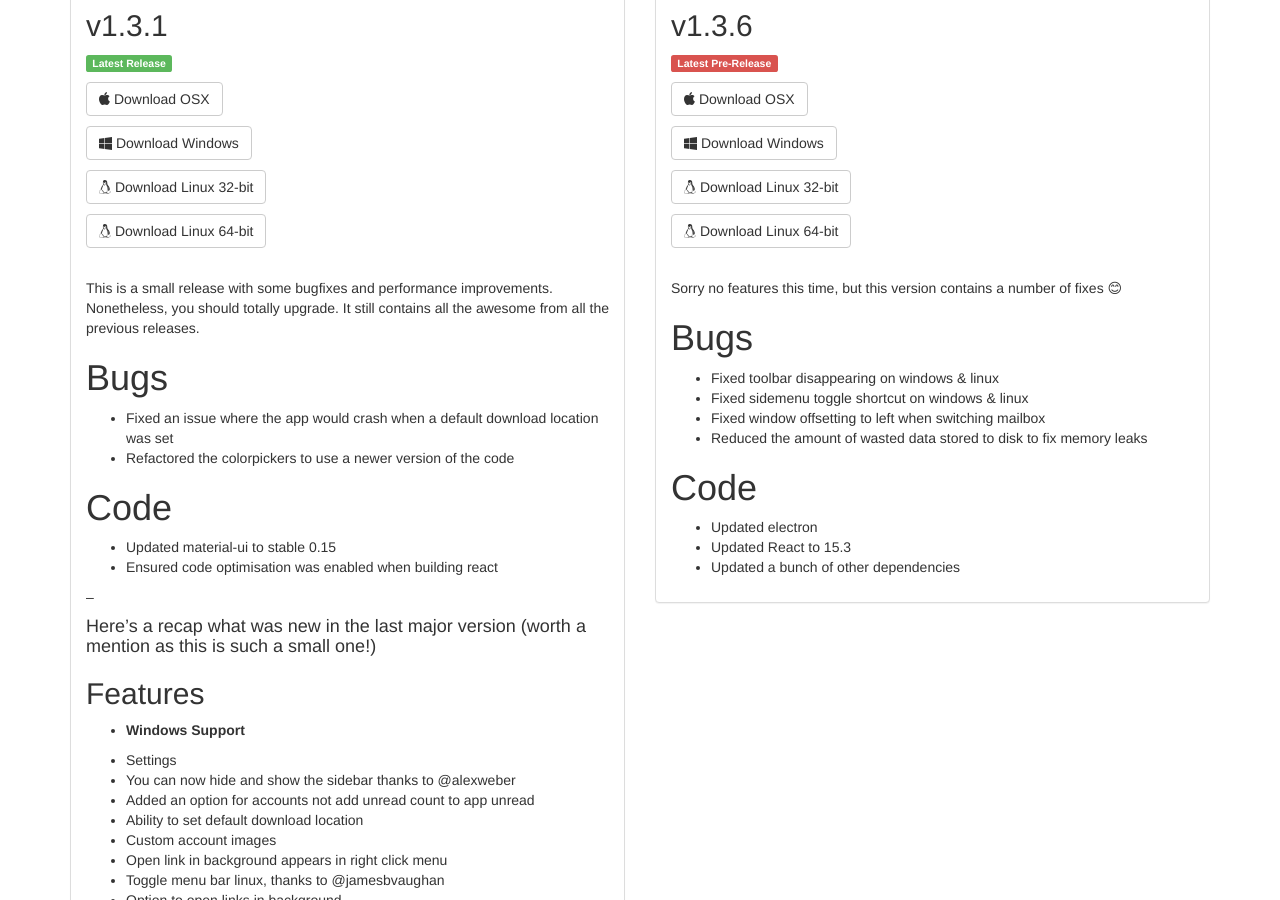
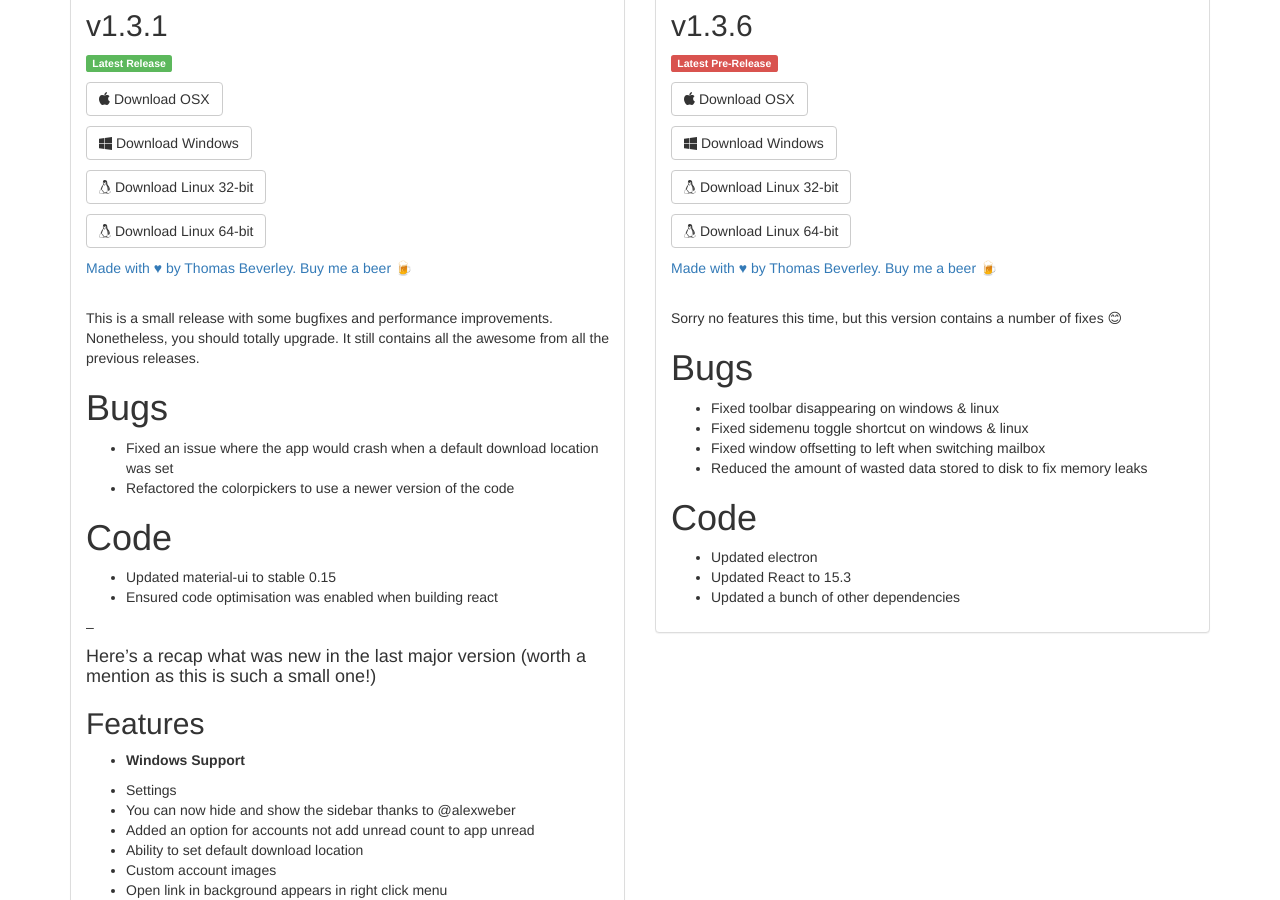
Before and after one commit to Thomas101/wmail, a Jekyll site: the page built from download.html, in a window 1280 px wide and 900 px high, scrolled down 420 px. Built offline with Jekyll 4.4.1, drawn with Linux system fonts in a browser that asks for light colours.

Commit message:
Added some extra links

```diff
--- a/_includes/footer.html
+++ b/_includes/footer.html
@@ -12,6 +12,11 @@
           <li>
             <a href="https://twitter.com/thomas_101" target="_blank" class="color-red-50">
               <span class="fa fa-twitter"></span> @thomas_101
+            </a>
+          </li>
+          <li>
+            <a href="https://github.com/Thomas101/wmail/issues" target="_blank" class="color-red-50">
+              <span class="fa fa-bug"></span> Bugs &amp; Issues
             </a>
           </li>
           <li>
--- a/download.html
+++ b/download.html
@@ -59,6 +59,11 @@
                 <span class="fa fa-linux"></span> Download Linux 64-bit
               </a>
             </p>
+            <p>
+              <a href="https://www.paypal.me/ThomasBeverley" target="_blank">
+                Made with ♥ by Thomas Beverley. Buy me a beer 🍺
+              </a>
+            </p>
             <br />
             {{ release_notes | markdownify }}
           </div>
@@ -91,6 +96,11 @@
                 <span class="fa fa-linux"></span> Download Linux 64-bit
               </a>
             </p>
+            <p>
+              <a href="https://www.paypal.me/ThomasBeverley" target="_blank">
+                Made with ♥ by Thomas Beverley. Buy me a beer 🍺
+              </a>
+            </p>
             <br />
             {{ prerelease_notes | markdownify }}
           </div>
```
